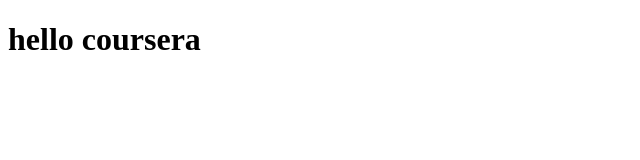
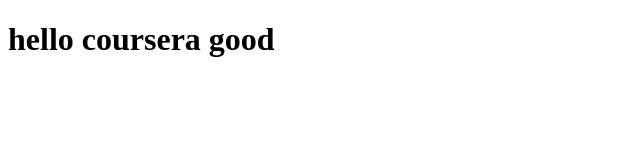
Before and after one commit to BALAKUMARAN01/coursera-websitedev, a plain HTML site: page site/index.html in a window 1280 px wide. Shown: the whole page, without its empty margins (0-640 px from the left). Drawn offline with Linux system fonts and the light colour scheme.

Commit message:
change made

```diff
--- a/site/index.html
+++ b/site/index.html
@@ -4,7 +4,7 @@
 	<title>Hello coursera</title>
 </head>
 <body>
-	<h1>hello coursera</h1>
+	<h1>hello coursera good</h1>
 
 </body>
 </html>
```
